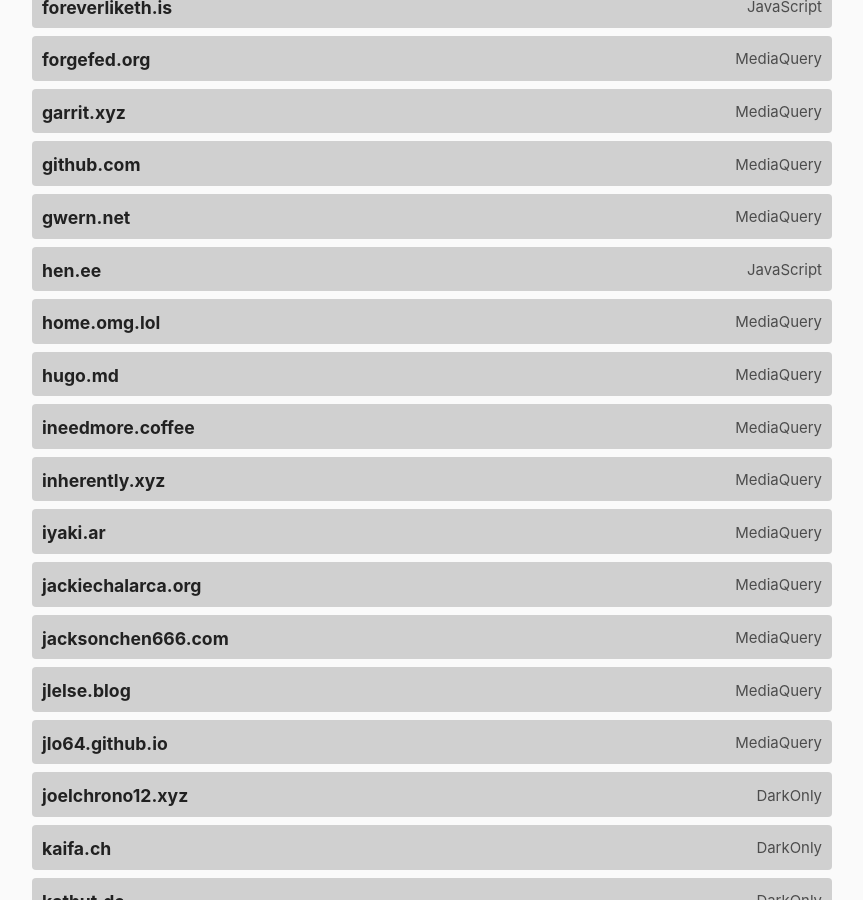
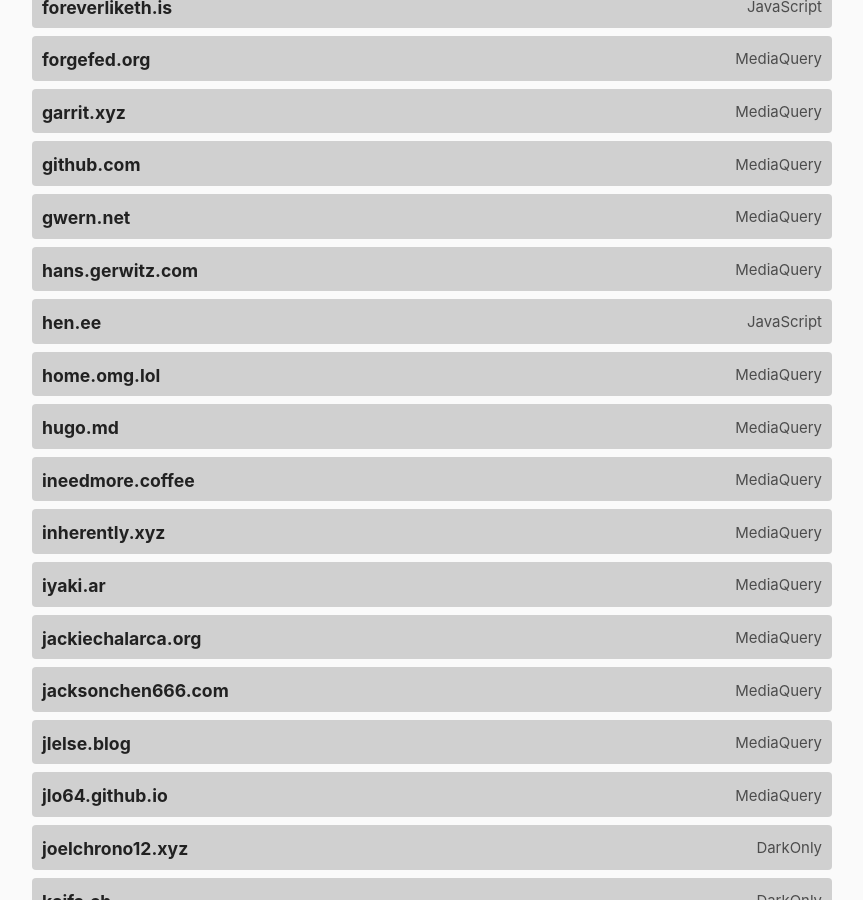
Before and after one commit to garritfra/darktheme.club, a Jekyll site: the page built from index.md, in a window 1280 px wide and 900 px high, scrolled down 2480 px. Shown: the whole window, without its empty margins (208-1071 px from the left). Built offline with Jekyll 4.4.1, drawn with Linux system fonts in a browser that asks for light colours.

Commit message:
Adding hans.gerwitz.com

```diff
--- a/_data/sites.yml
+++ b/_data/sites.yml
@@ -1,3 +1,8 @@
+- domain: hans.gerwitz.com
+  url: https://hans.gerwitz.com/
+  method: mediaquery
+  last_checked: 2023-11-20
+
 - domain: 512kb.club
   url: https://512kb.club/
   method: mediaquery
```
